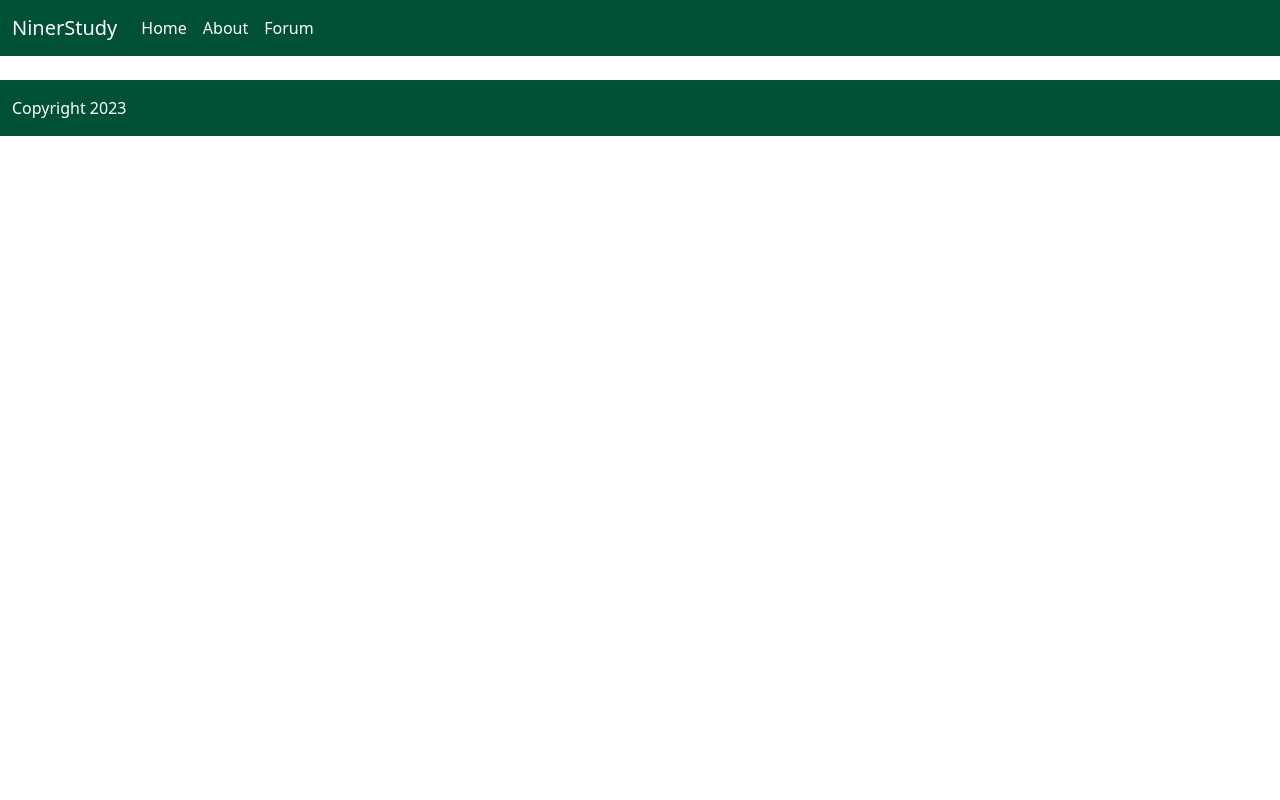
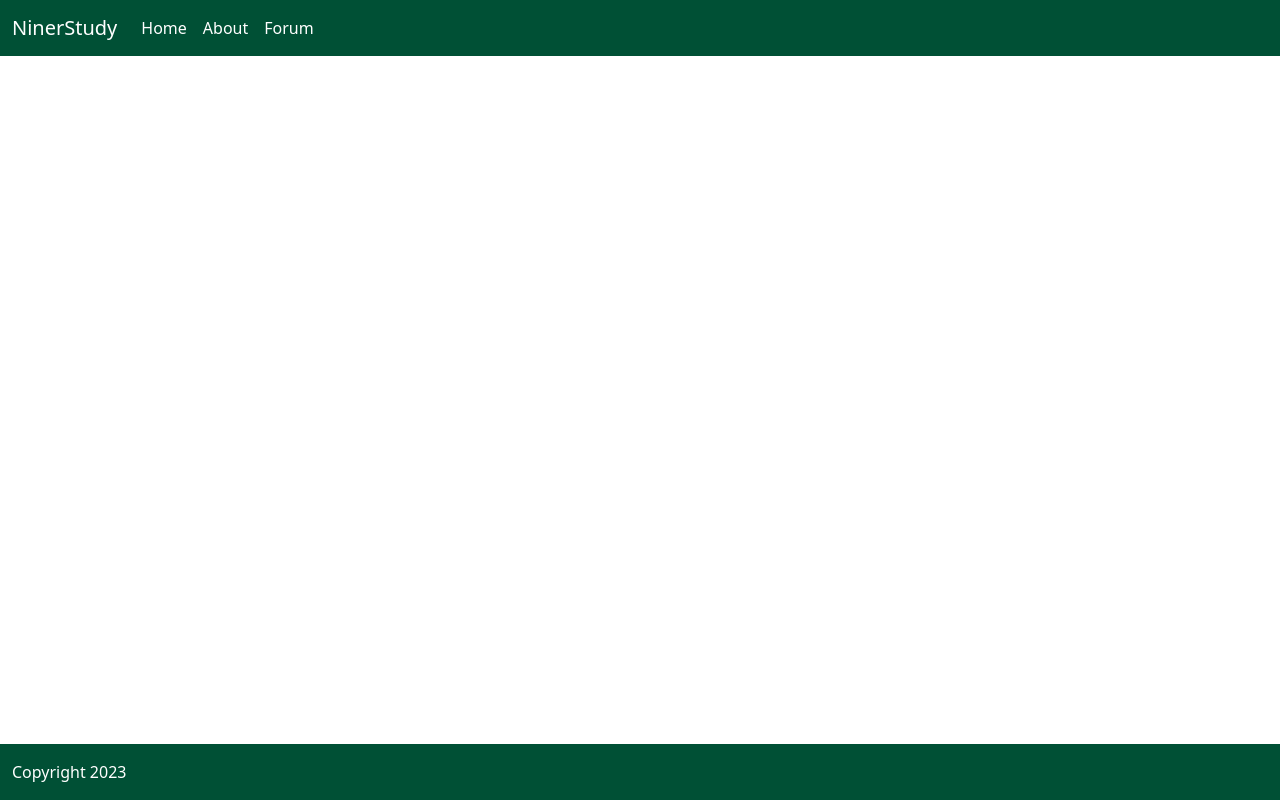
Before and after one commit to chris-pitre/ITSC-3155-Design-Group-19, a Flask app: template templates/_layout.html in a window 1280 px wide. Run offline with Flask 2, Linux system fonts and the light colour scheme; the template is opened without the code that fills it, so the values that code supplies are empty.

```diff
--- a/templates/_layout.html
+++ b/templates/_layout.html
@@ -29,7 +29,7 @@
         {% block body %}{% endblock %}
     </div>
 
-    <nav class="navbar" aria-label="Site footer" style="background-color: #005035;">
+    <nav class="navbar fixed-bottom" aria-label="Site footer" style="background-color: #005035;">
         <div class="container-fluid">
             <span class="navbar-text text-white">
                 Copyright 2023
```
